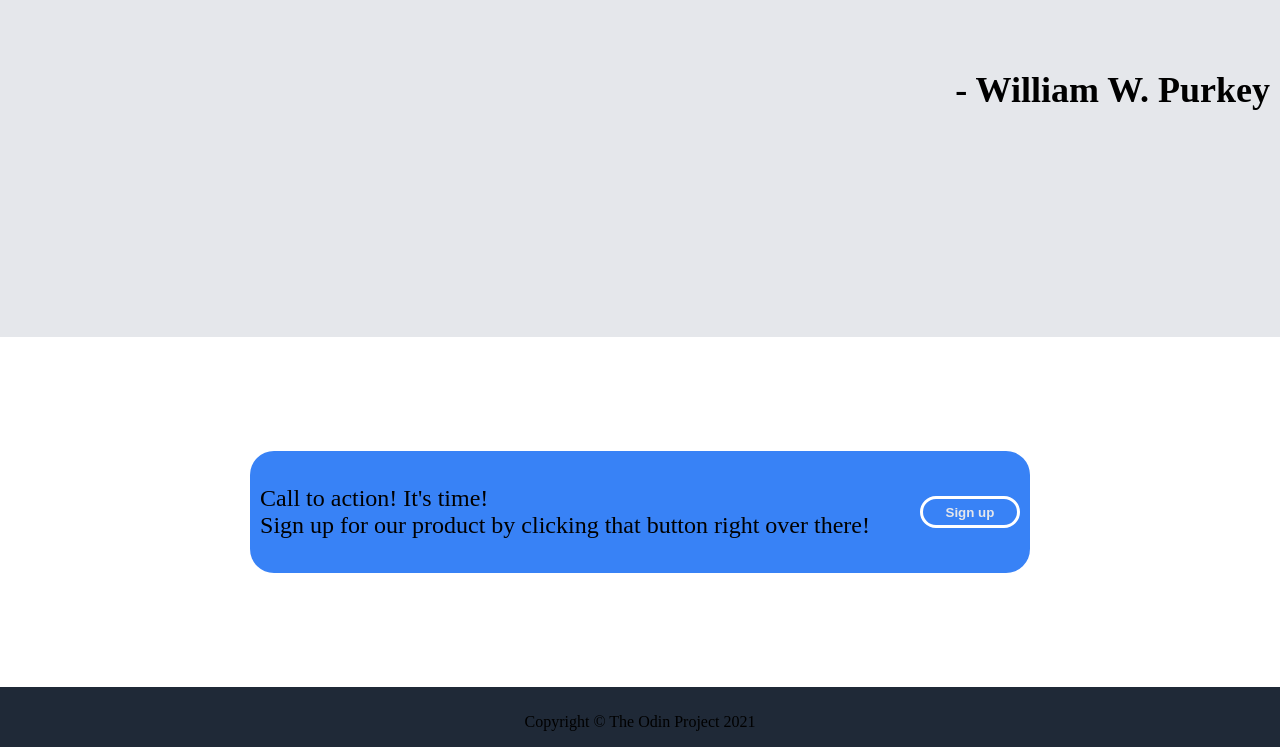
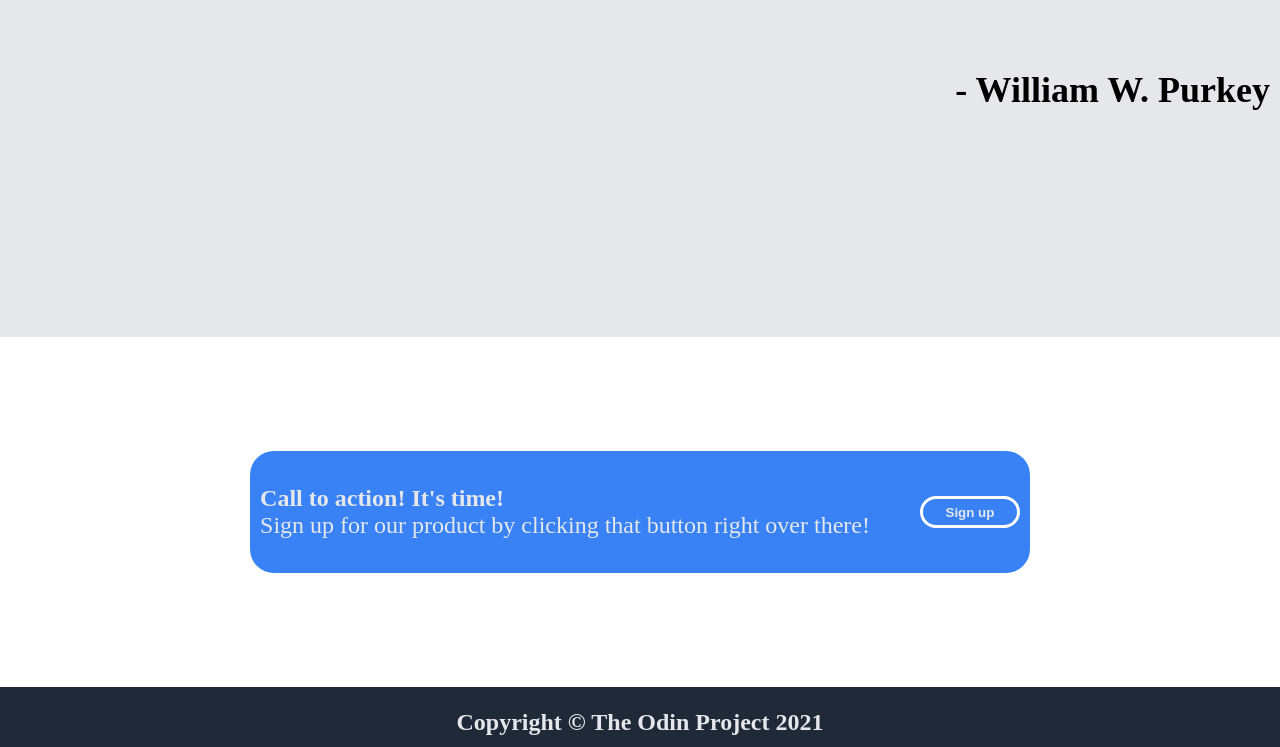
Before and after one commit to Krukuczek/Landing-page, a plain HTML site: page index.html in a window 1280 px wide. Shown: the part 1677-2424 px from the top of the page. Drawn offline with Linux system fonts and the light colour scheme.

Commit message:
Repair mini visual

```diff
--- a/index.html
+++ b/index.html
@@ -72,7 +72,7 @@
   <div class="register">
     <div class=" register-section">
       <p>
-      Call to action! It's time!<br>
+      <strong>Call to action! It's time!</strong><br>
       Sign up for our product by clicking that button right over there!
       </p>
       <button class="sign">Sign up</button>
--- a/style.css
+++ b/style.css
@@ -22,6 +22,9 @@ body{
   padding-right: 20px;
   padding-top: 10px;
   min-height: 50px;
+  font-size: 24px;
+  font-weight:bold;
+  color: #E5E7EB;
 }
 .logo {
   height: 50px;
@@ -152,6 +155,8 @@ img {
   background-color: #3882F6;
   border-radius: 24px;
   padding: 10px;
+  font-size: 24px;
+  color: #E5E7EB;
 }
 .register .sign  {
   border:solid;
```
